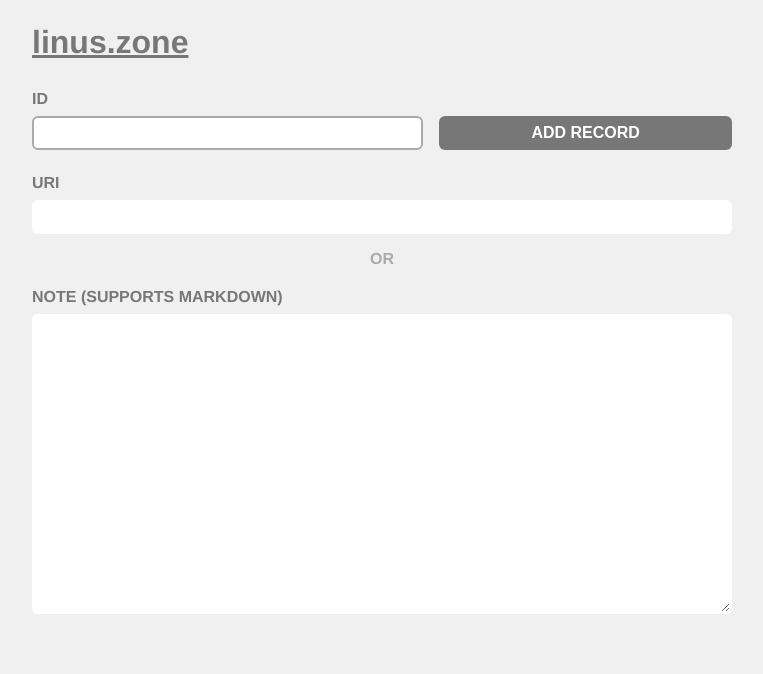
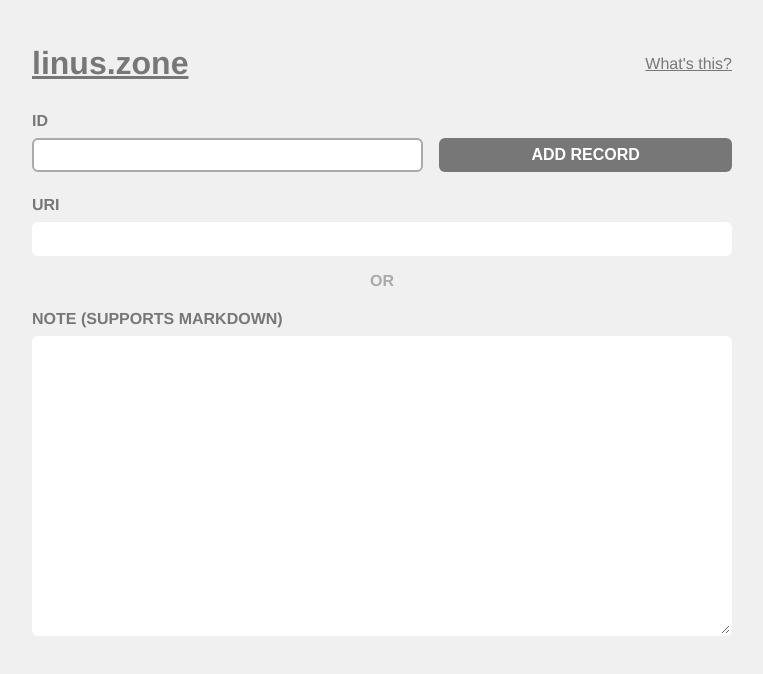
Before and after one commit to thesephist/zone, a website: page static/index.html in a window 1280 px wide. Shown: the whole page, without its empty margins (258-1021 px from the left). Drawn offline with Linux system fonts and the light colour scheme.

Commit message:
Add link from index.html to the github repo

```diff
--- a/static/css/main.css
+++ b/static/css/main.css
@@ -39,6 +39,41 @@
 
 a:hover {
     opacity: .6;
+}
+
+header {
+    display: flex;
+    flex-direction: row;
+    align-items: center;
+    justify-content: space-between;
+}
+
+header p a {
+    color: #777;
+    position: relative;
+}
+
+header p a::after {
+    content: 'Show on GitHub';
+    display: block;
+    opacity: 0;
+    color: #333;
+    position: absolute;
+    left: 50%;
+    top: calc(100% + 6px);
+    transform: translate(-50%, -6px);
+    white-space: nowrap;
+    background: #fff;
+    border-radius: 4px;
+    padding: 4px 6px;
+    box-shadow: 0px 3px 8px -1px rgba(0, 0, 0, .3);
+    transition: opacity .2s, transform .2s;
+    pointer-events: none;
+}
+
+header p a:hover::after {
+    opacity: 1;
+    transform: translate(-50%, 0);
 }
 
 label {
--- a/static/index.html
+++ b/static/index.html
@@ -11,7 +11,10 @@
 
 <body>
   <main>
-    <h1><a href="/" tabindex="0">linus.zone</a></h1>
+    <header>
+      <h1><a href="/" tabindex="0">linus.zone</a></h1>
+      <p><a href="https://linus.zone/source" title="linus.zone on GitHub">What's this?</a></p>
+    </header>
 
     <form action="/new" method="post">
       <div class="header">
```
Also changed, not shown: README.md.
